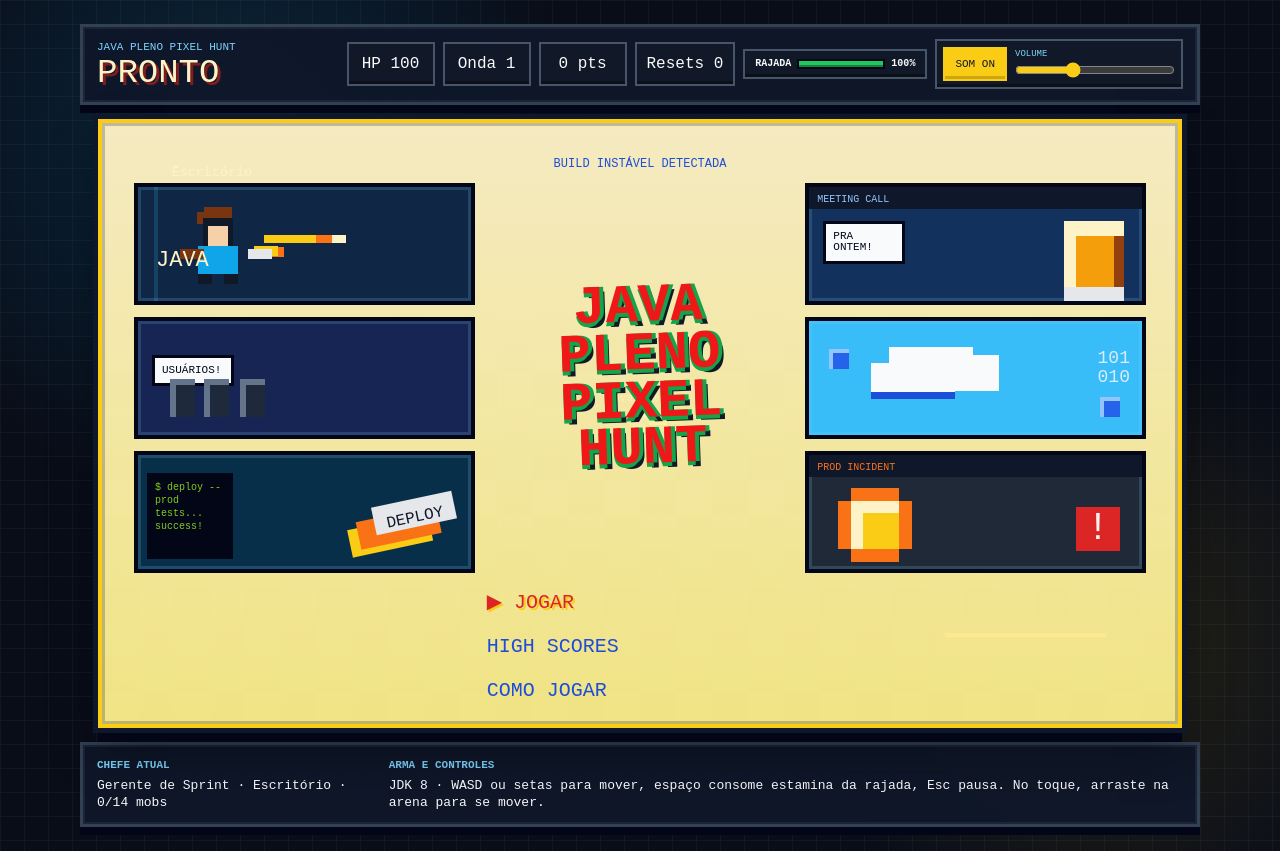
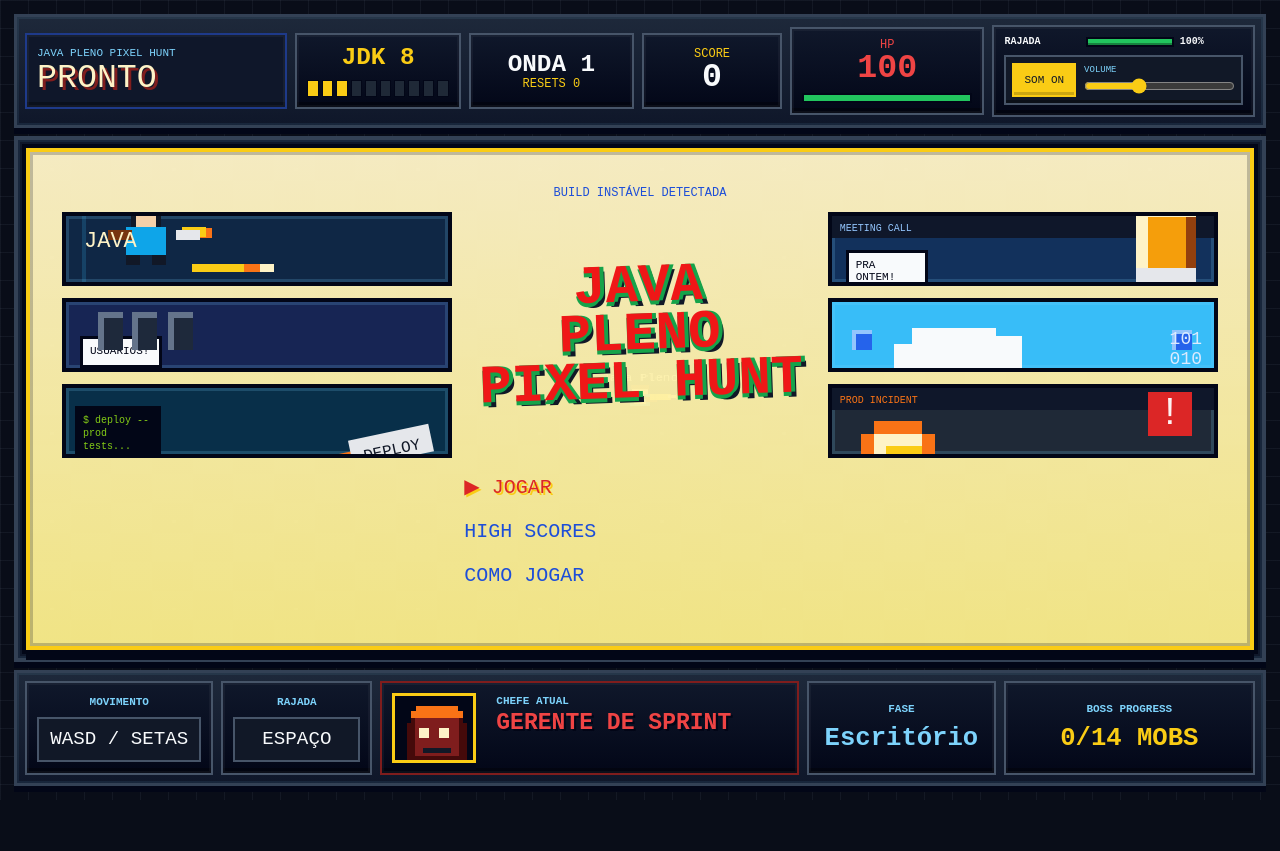
Before and after one commit to thyagodissenha/java-pleno-pixel-hunt, a Next.js app: page / in a window 1280 px wide. After the commit the page ends 800 px from the top, so only its background shows below. Built offline with nearby package versions, Linux system fonts and the light colour scheme.

Commit message:
Rearrange arcade game frame

```diff
--- a/app/globals.css
+++ b/app/globals.css
@@ -40,28 +40,44 @@
 
 .game-shell {
   display: grid;
-  grid-template-rows: auto minmax(0, 1fr) auto;
+  place-items: center;
   min-height: 100vh;
   min-height: 100dvh;
-  padding: clamp(12px, 2vw, 24px);
-  gap: 14px;
+  padding: clamp(8px, 1.2vw, 14px);
   background:
-    radial-gradient(circle at 18% 18%, rgba(14, 165, 233, 0.18), transparent 28%),
-    radial-gradient(circle at 86% 76%, rgba(250, 204, 21, 0.12), transparent 24%);
+    linear-gradient(90deg, rgba(148, 163, 184, 0.08) 1px, transparent 1px),
+    linear-gradient(rgba(148, 163, 184, 0.08) 1px, transparent 1px),
+    #090d18;
+  background-size: 28px 28px;
+}
+
+.game-frame {
+  display: grid;
+  grid-template-rows: auto minmax(0, 1fr) auto;
+  gap: 8px;
+  width: min(1580px, 100%);
+  height: min(100dvh - clamp(16px, 2.4vw, 28px), 940px);
+  min-height: 0;
 }
 
 .topbar,
 .bottombar {
-  display: flex;
+  display: grid;
   align-items: center;
-  justify-content: space-between;
-  gap: 16px;
-  width: min(1120px, 100%);
-  margin: 0 auto;
+  gap: 8px;
+  width: 100%;
+  margin: 0;
   border: 3px solid #334155;
-  background: rgba(15, 23, 42, 0.92);
-  box-shadow: 0 8px 0 #020617, inset 0 0 0 2px rgba(248, 250, 252, 0.06);
-  padding: 12px 14px;
+  background:
+    linear-gradient(180deg, rgba(30, 41, 59, 0.98), rgba(15, 23, 42, 0.98));
+  box-shadow:
+    0 6px 0 #020617,
+    inset 0 0 0 2px rgba(125, 211, 252, 0.08);
+  padding: 8px;
+}
+
+.topbar {
+  grid-template-columns: minmax(210px, 1.35fr) minmax(132px, 0.85fr) minmax(132px, 0.85fr) minmax(126px, 0.72fr) minmax(160px, 1fr) minmax(250px, 1.35fr);
 }
 
 .topbar p,
@@ -82,36 +98,107 @@
 
 .topbar h1 {
   color: #fef3c7;
-  font-size: clamp(20px, 3vw, 34px);
+  font-size: clamp(22px, 2.6vw, 42px);
   line-height: 1;
   text-transform: uppercase;
   text-shadow: 3px 3px 0 #7f1d1d;
 }
 
-.hud {
-  display: flex;
-  align-items: center;
-  justify-content: flex-end;
-  gap: 8px;
-  flex-wrap: wrap;
+.brand-panel,
+.hud-card,
+.footer-card {
+  min-width: 0;
+  border: 2px solid #475569;
+  background:
+    linear-gradient(180deg, rgba(15, 23, 42, 0.96), rgba(2, 6, 23, 0.96));
+  box-shadow:
+    inset 0 0 0 2px rgba(248, 250, 252, 0.04),
+    inset 0 -5px 0 rgba(0, 0, 0, 0.32);
+  padding: 10px;
 }
 
-.hud > span {
-  min-width: 88px;
-  border: 2px solid #475569;
-  background: #111827;
-  color: #f8fafc;
-  padding: 8px 10px;
-  text-align: center;
-  box-shadow: inset 0 -3px 0 rgba(0, 0, 0, 0.35);
+.brand-panel {
+  min-height: 76px;
+  border-color: #1e3a8a;
+  background: #0f172a;
 }
 
-.hud .stamina-meter {
+.hud-card {
+  display: grid;
+  align-content: center;
+  min-height: 76px;
+  text-align: center;
+}
+
+.hud-card > span {
+  color: #facc15;
+  font-size: 12px;
+  line-height: 1;
+  text-transform: uppercase;
+}
+
+.hud-card > strong {
+  color: #f8fafc;
+  font-size: clamp(18px, 1.9vw, 28px);
+  line-height: 1.05;
+  text-transform: uppercase;
+}
+
+.jdk-card strong,
+.score-card span,
+.hp-card span {
+  color: #facc15;
+}
+
+.score-card strong,
+.hp-card strong {
+  font-size: clamp(24px, 2.6vw, 38px);
+}
+
+.hp-card span,
+.hp-card strong {
+  color: #ef4444;
+}
+
+.hp-card i {
+  display: block;
+  height: 10px;
+  margin-top: 8px;
+  border: 2px solid #020617;
+  background:
+    linear-gradient(90deg, #22c55e var(--hp), #1f2937 var(--hp)),
+    #1f2937;
+}
+
+.mini-bars {
+  display: grid;
+  grid-template-columns: repeat(10, minmax(0, 1fr));
+  gap: 3px;
+  margin-top: 9px;
+}
+
+.mini-bars i {
+  display: block;
+  height: 17px;
+  border: 1px solid #020617;
+  background: #1f2937;
+}
+
+.mini-bars i.on {
+  background: #facc15;
+}
+
+.utility-card {
+  grid-template-columns: minmax(0, 1fr);
+  gap: 8px;
+}
+
+.utility-card .stamina-meter {
   display: grid;
   grid-template-columns: auto minmax(54px, 88px) auto;
   align-items: center;
   gap: 6px;
-  min-width: 184px;
+  min-width: 0;
   text-align: left;
 }
 
@@ -185,17 +272,24 @@
 
 .game-stage {
   display: grid;
-  place-items: center;
+  place-items: stretch;
   position: relative;
   min-height: 0;
+  width: 100%;
+  margin: 0;
+  border: 4px solid #334155;
+  background: #0f172a;
+  box-shadow:
+    0 6px 0 #020617,
+    inset 0 0 0 2px rgba(125, 211, 252, 0.08);
+  padding: 8px;
 }
 
 .canvas-frame {
   position: relative;
-  width: min(100%, calc((100vh - 190px) * 1.777));
-  width: min(100%, calc((100dvh - 190px) * 1.777));
-  max-width: 1120px;
-  aspect-ratio: 16 / 9;
+  width: 100%;
+  height: 100%;
+  min-height: 0;
 }
 
 canvas {
@@ -206,9 +300,8 @@
   border: 4px solid #e2e8f0;
   background: #101827;
   box-shadow:
-    0 0 0 5px #0f172a,
-    0 14px 0 #020617,
-    0 24px 44px rgba(0, 0, 0, 0.38);
+    0 0 0 4px #020617,
+    0 10px 0 #020617;
   touch-action: none;
   user-select: none;
 }
@@ -281,7 +374,7 @@
   width: 100%;
   height: 100%;
   max-width: none;
-  overflow-y: auto;
+  overflow: hidden;
   border-color: #facc15;
   background:
     linear-gradient(rgba(254, 243, 199, 0.96), rgba(254, 240, 138, 0.94)),
@@ -328,16 +421,16 @@
 }
 
 .title-menu-panel .menu-copy {
-  max-width: 560px;
-  color: #1e3a8a;
+  display: none;
 }
 
 .retro-title-screen {
   display: grid;
   grid-template-columns: 1fr minmax(210px, 0.9fr) 1fr;
-  grid-template-rows: 122px 122px 122px auto;
+  grid-template-rows: repeat(3, minmax(74px, 1fr)) auto;
   gap: 12px;
   align-items: stretch;
+  height: min(430px, calc(100% - 54px));
   margin-top: 10px;
 }
 
@@ -899,19 +992,137 @@
 }
 
 .bottombar {
+  grid-template-columns: minmax(132px, 0.9fr) minmax(120px, 0.72fr) minmax(320px, 2fr) minmax(150px, 0.9fr) minmax(210px, 1.2fr);
   align-items: stretch;
 }
 
-.bottombar div {
+.footer-card {
   display: grid;
-  gap: 3px;
+  gap: 6px;
+  align-content: center;
   min-width: 0;
+  min-height: 86px;
 }
 
-.bottombar span {
+.footer-card span {
+  display: block;
+  overflow-wrap: anywhere;
   color: #f8fafc;
-  font-size: 13px;
-  line-height: 1.35;
+  font-size: clamp(14px, 1.5vw, 20px);
+  line-height: 1.2;
+}
+
+.controls-card,
+.burst-card,
+.biome-card,
+.progress-card {
+  text-align: center;
+}
+
+.controls-card span,
+.burst-card span {
+  border: 2px solid #475569;
+  background: #111827;
+  color: #f8fafc;
+  padding: 9px 10px;
+  text-transform: uppercase;
+}
+
+.boss-card {
+  grid-template-columns: 92px minmax(0, 1fr);
+  align-items: center;
+  column-gap: 12px;
+  border-color: #7f1d1d;
+}
+
+.boss-avatar {
+  position: relative;
+  width: 84px;
+  height: 70px;
+  background: #020617;
+  border: 3px solid #facc15;
+  box-shadow: 0 7px 0 #020617;
+  grid-row: 1 / 3;
+  overflow: hidden;
+}
+
+.boss-avatar span {
+  position: absolute;
+  display: block;
+}
+
+.boss-body {
+  left: 16px;
+  top: 22px;
+  width: 52px;
+  height: 38px;
+  background: #7f1d1d;
+  box-shadow:
+    -4px 5px 0 #450a0a,
+    4px 5px 0 #450a0a,
+    inset 4px 0 0 #450a0a,
+    inset -4px 0 0 #450a0a;
+}
+
+.boss-hair {
+  left: 21px;
+  top: 10px;
+  width: 42px;
+  height: 12px;
+  background: #f97316;
+  box-shadow:
+    -5px 5px 0 #f97316,
+    5px 5px 0 #f97316;
+}
+
+.boss-face-left,
+.boss-face-right {
+  top: 32px;
+  width: 10px;
+  height: 10px;
+  background: #fef3c7;
+}
+
+.boss-face-left {
+  left: 24px;
+}
+
+.boss-face-right {
+  right: 24px;
+}
+
+.boss-mouth {
+  left: 28px;
+  top: 52px;
+  width: 28px;
+  height: 5px;
+  background: #111827;
+}
+
+.boss-card strong,
+.boss-card span {
+  text-align: left;
+}
+
+.boss-card span {
+  color: #ef4444;
+  font-size: clamp(16px, 1.8vw, 25px);
+  font-weight: 700;
+  text-transform: uppercase;
+  text-shadow: 2px 2px 0 #020617;
+}
+
+.biome-card span {
+  color: #7dd3fc;
+  font-size: clamp(18px, 2vw, 26px);
+  font-weight: 700;
+}
+
+.progress-card span {
+  color: #facc15;
+  font-size: clamp(18px, 2vw, 26px);
+  font-weight: 700;
+  text-transform: uppercase;
 }
 
 @media (max-width: 720px) {
@@ -920,39 +1131,50 @@
   }
 
   .game-shell {
-    grid-template-rows: auto auto auto;
     min-height: 100dvh;
     padding: 8px;
-    gap: 10px;
+  }
+
+  .game-frame {
+    grid-template-rows: auto minmax(0, 1fr) auto;
+    width: 100%;
+    height: auto;
+    min-height: calc(100dvh - 16px);
+    gap: 8px;
   }
 
   .topbar,
   .bottombar {
-    flex-direction: column;
     align-items: stretch;
-    gap: 10px;
-    padding: 10px;
+    gap: 6px;
+    padding: 6px;
     border-width: 2px;
+  }
+
+  .topbar {
+    grid-template-columns: repeat(2, minmax(0, 1fr));
+  }
+
+  .brand-panel,
+  .utility-card,
+  .boss-card,
+  .progress-card {
+    grid-column: 1 / -1;
   }
 
   .topbar h1 {
     font-size: clamp(20px, 8vw, 28px);
   }
 
-  .hud {
-    justify-content: stretch;
-    gap: 6px;
-  }
-
-  .hud > span {
-    flex: 1 1 76px;
+  .hud-card,
+  .footer-card {
     min-width: 0;
-    padding: 7px 6px;
+    min-height: 64px;
+    padding: 8px;
     font-size: 12px;
   }
 
-  .hud .stamina-meter {
-    flex-basis: 100%;
+  .utility-card .stamina-meter {
     grid-template-columns: auto minmax(0, 1fr) auto;
   }
 
@@ -963,11 +1185,14 @@
 
   .game-stage {
     align-content: start;
+    padding: 5px;
+    border-width: 2px;
   }
 
   .canvas-frame {
     width: 100%;
-    max-height: min(54dvh, calc(100vw * 0.5625));
+    height: auto;
+    aspect-ratio: 16 / 9;
   }
 
   .menu-overlay,
@@ -1039,9 +1264,22 @@
     gap: 7px;
   }
 
+  .bottombar {
+    grid-template-columns: repeat(2, minmax(0, 1fr));
+  }
+
   .menu-actions.two,
   .help-list li {
     grid-template-columns: 1fr;
+  }
+
+  .boss-card {
+    grid-template-columns: 70px minmax(0, 1fr);
+  }
+
+  .boss-avatar {
+    width: 62px;
+    height: 54px;
   }
 
   .bottombar span {
@@ -1075,10 +1313,12 @@
 }
 
 @media (max-height: 620px) and (orientation: landscape) {
-  .game-shell {
-    grid-template-columns: minmax(160px, 0.78fr) minmax(0, 1.6fr);
-    grid-template-rows: auto auto;
+  .game-frame {
+    grid-template-columns: minmax(0, 1fr);
+    grid-template-rows: auto minmax(0, 1fr) auto;
     align-content: start;
+    gap: 6px;
+    height: calc(100dvh - 16px);
   }
 
   .topbar,
@@ -1087,13 +1327,25 @@
     margin: 0;
   }
 
+  .topbar {
+    grid-template-columns: minmax(170px, 1.2fr) repeat(4, minmax(92px, 0.7fr)) minmax(190px, 1.1fr);
+  }
+
+  .brand-panel,
+  .hud-card,
+  .footer-card {
+    min-height: 56px;
+    padding: 6px;
+  }
+
   .game-stage {
-    grid-column: 2;
-    grid-row: 1 / 3;
+    grid-column: auto;
+    grid-row: auto;
   }
 
   .canvas-frame {
-    max-height: calc(100dvh - 20px);
+    height: 100%;
+    aspect-ratio: auto;
   }
 
   .menu-panel,
--- a/app/page.tsx
+++ b/app/page.tsx
@@ -1522,7 +1522,6 @@
       const theme = Math.min(bossIndex, biomeNames.length - 1);
       const floor = ["#101827", "#1b1620", "#071a2f", "#211414"][theme] ?? "#101827";
       const tile = ["#132033", "#261b2c", "#0d2745", "#321b1b"][theme] ?? "#132033";
-      const accent = ["#38bdf8", "#fb7185", "#60a5fa", "#facc15"][theme] ?? "#38bdf8";
       ctx.fillStyle = floor;
       ctx.fillRect(0, 0, WORLD.width, WORLD.height);
       for (let x = 0; x < WORLD.width; x += 32) {
@@ -1539,14 +1538,6 @@
           ctx.fillRect(x, y, 3, 3);
         }
       }
-      pixelRect(ctx, 56, 56, 160, 30, "#1f2937");
-      pixelRect(ctx, 64, 64, 144, 4, accent);
-      pixelRect(ctx, WORLD.width - 216, WORLD.height - 90, 160, 30, "#1f2937");
-      pixelRect(ctx, WORLD.width - 208, WORLD.height - 82, 144, 4, "#fb7185");
-      ctx.fillStyle = "#f8fafc";
-      ctx.font = "12px 'Courier New', monospace";
-      ctx.textAlign = "left";
-      ctx.fillText(biomeNames[theme], 62, 48);
     }
 
     function drawDim() {
@@ -1684,19 +1675,38 @@
   const promotionScreen = gameState === "promotion";
   const menuScreen = gameState === "menu";
   const frameScreen = finalScreen || promotionScreen || (menuScreen && menuPanel !== "home");
+  const jdkPower = upgrade === "JDK 21" ? 9 : upgrade === "JDK 17" ? 6 : 3;
 
   return (
     <main className="game-shell">
+      <div className="game-frame">
       <section className="topbar" aria-label="Painel do jogo">
-        <div>
+        <div className="brand-panel">
           <p>Java Pleno Pixel Hunt</p>
           <h1>{status}</h1>
         </div>
-        <div className="hud">
-          <span>HP {hp}</span>
-          <span>Onda {wave}</span>
-          <span>{score} pts</span>
+        <div className="hud-card jdk-card">
+          <strong>{upgrade}</strong>
+          <span className="mini-bars" aria-hidden="true">
+            {Array.from({ length: 10 }).map((_, index) => (
+              <i key={index} className={index < jdkPower ? "on" : undefined} />
+            ))}
+          </span>
+        </div>
+        <div className="hud-card wave-card">
+          <strong>Onda {wave}</strong>
           <span>Resets {resetCount}</span>
+        </div>
+        <div className="hud-card score-card">
+          <span>Score</span>
+          <strong>{score}</strong>
+        </div>
+        <div className="hud-card hp-card">
+          <span>HP</span>
+          <strong>{hp}</strong>
+          <i style={{ "--hp": `${hp}%` } as CSSProperties} />
+        </div>
+        <div className="hud-card utility-card">
           <span className="stamina-meter">
             <strong>Rajada</strong>
             <i style={{ "--stamina": `${burstStaminaPct}%` } as CSSProperties} />
@@ -1952,15 +1962,37 @@
       </section>
 
       <section className="bottombar" aria-label="Controles e alvo">
-        <div>
-          <strong>Chefe atual</strong>
-          <span>{boss} · {biome} · {bossProgress}</span>
+        <div className="footer-card controls-card">
+          <strong>Movimento</strong>
+          <span>WASD / setas</span>
         </div>
-        <div>
-          <strong>Arma e controles</strong>
-          <span>{upgrade} · WASD ou setas para mover, espaço consome estamina da rajada, Esc pausa. No toque, arraste na arena para se mover.</span>
+        <div className="footer-card burst-card">
+          <strong>Rajada</strong>
+          <span>Espaço</span>
+        </div>
+        <div className="footer-card boss-card">
+          <div className="boss-avatar" aria-hidden="true">
+            <span className="boss-hair" />
+            <span className="boss-body" />
+            <span className="boss-face-left" />
+            <span className="boss-face-right" />
+            <span className="boss-mouth" />
+          </div>
+          <div>
+            <strong>Chefe atual</strong>
+            <span>{boss}</span>
+          </div>
+        </div>
+        <div className="footer-card biome-card">
+          <strong>Fase</strong>
+          <span>{biome}</span>
+        </div>
+        <div className="footer-card progress-card">
+          <strong>Boss progress</strong>
+          <span>{bossProgress}</span>
         </div>
       </section>
+      </div>
     </main>
   );
 }
```
